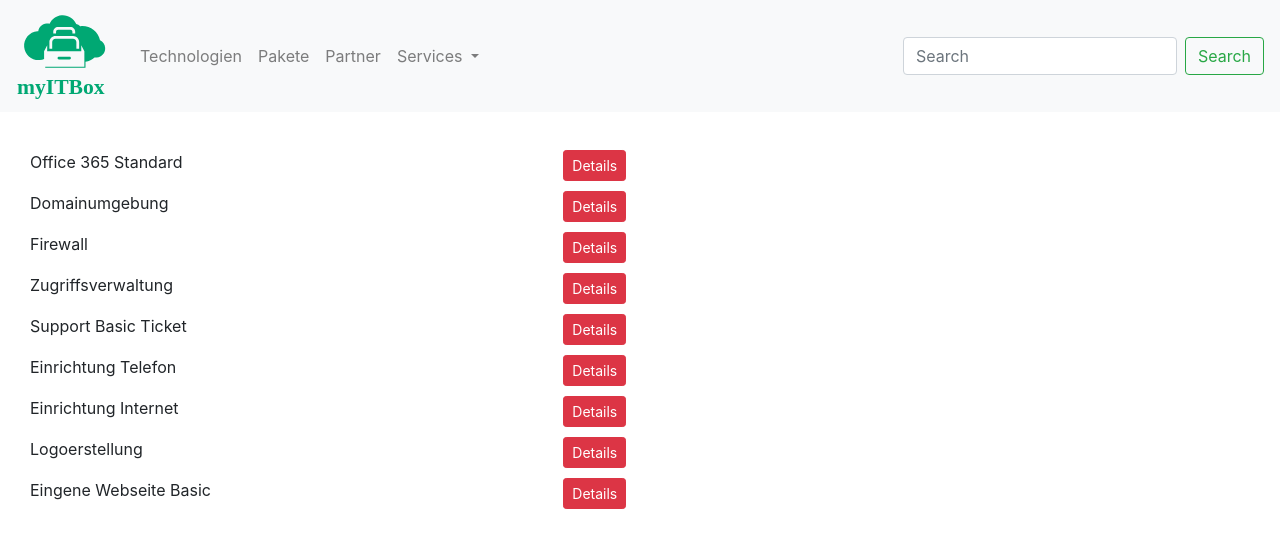
After one commit to Timesol/timenot, a Flask app: page /configurator in a window 1280 px wide. The commit adds this page. Shown: the top 548 px of the page. Run offline with Flask 2, Linux system fonts and the light colour scheme; some libraries are stand-ins or nearby versions.

Commit message:
configurator

```diff
--- a/app/main/routes.py
+++ b/app/main/routes.py
@@ -96,3 +96,14 @@
 
 
 	return render_template('footer.html')
+
+
+@bp.route('/configurator', methods=['GET', 'POST'])
+
+def configurator():
+
+	available_options=['Office 365 Standard','Domainumgebung','Firewall','Zugriffsverwaltung','Support Basic Ticket','Einrichtung Telefon','Einrichtung Internet','Logoerstellung','Eingene Webseite Basic']
+
+
+
+	return render_template('configurator.html',available_options=available_options)
--- /dev/null
+++ b/app/static/css/configurator.css
@@ -0,0 +1,13 @@
+
+.option-container{
+
+margin-top:150px;
+
+
+}
+
+.option-row{
+margin-bottom: 10px;
+margin-left:15px;
+
+}
--- a/app/templates/base.html
+++ b/app/templates/base.html
@@ -20,8 +20,8 @@
 
   <div class="collapse navbar-collapse" id="navbarSupportedContent">
     <ul class="navbar-nav mr-auto">
-      <li class="nav-item active">
-        <a class="nav-link" href="#">About <span class="sr-only">(current)</span></a>
+      <li class="nav-item">
+        <a class="nav-link" href="#">Technologien <span</span></a>
       </li>
        <li class="nav-item">
         <a class="nav-link" href="#section-4-container">Pakete</a>
--- /dev/null
+++ b/app/templates/configurator.html
@@ -0,0 +1,60 @@
+{% extends "base.html" %}
+{% block app_content %}
+
+<link rel="stylesheet" type="text/css" href="{{ url_for('static', filename='css/configurator.css') }}">
+
+
+<div class="row">
+<div class="col-7"></div>
+<div class="col-5" id="option-detail"></div></div>
+
+
+
+
+<div class="flex-container option-container">
+
+
+{% for i in available_options %}
+
+
+
+<div class="flex-item ">
+
+<div class="row option-row">
+
+	<div class="col-4">{{i}}</div>
+	<div class="col-1"></div>
+	<div class="col-2"><button class="btn btn-sm btn-danger">Details</button></div>
+
+
+
+</div>
+
+
+
+
+
+
+
+
+
+
+
+
+
+
+
+
+
+
+</div>
+
+
+{% endfor %}
+
+
+
+</div>
+
+
+{% endblock %}
--- a/app/templates/index.html
+++ b/app/templates/index.html
@@ -16,7 +16,7 @@
   var marker = new google.maps.Marker({position: uluru, map: map});
 }
     </script>
-3FC2+35 Graz
+
 
 
 
```
Also changed, not shown: app/templates/packages.html (+5 -4 lines).
